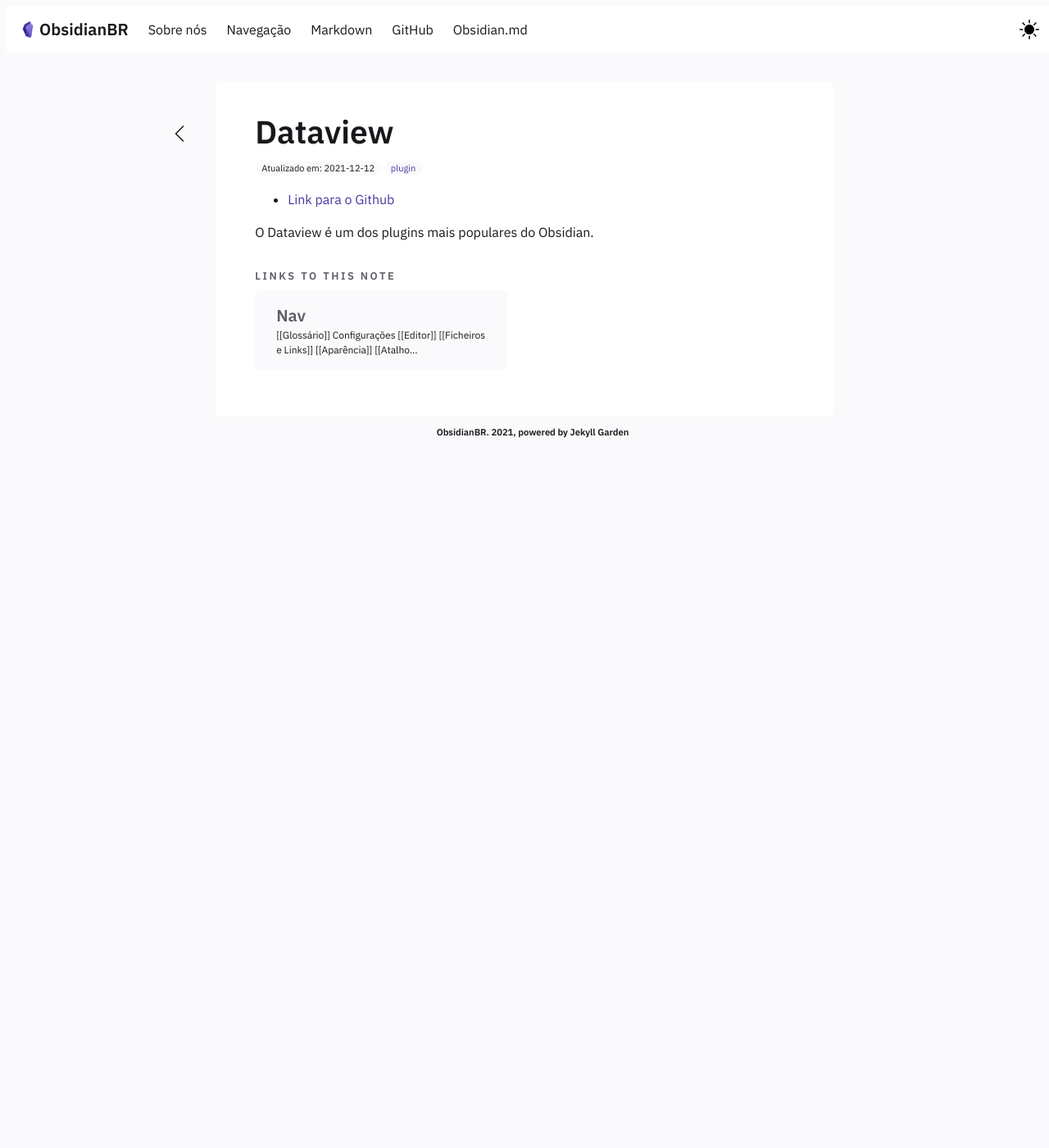
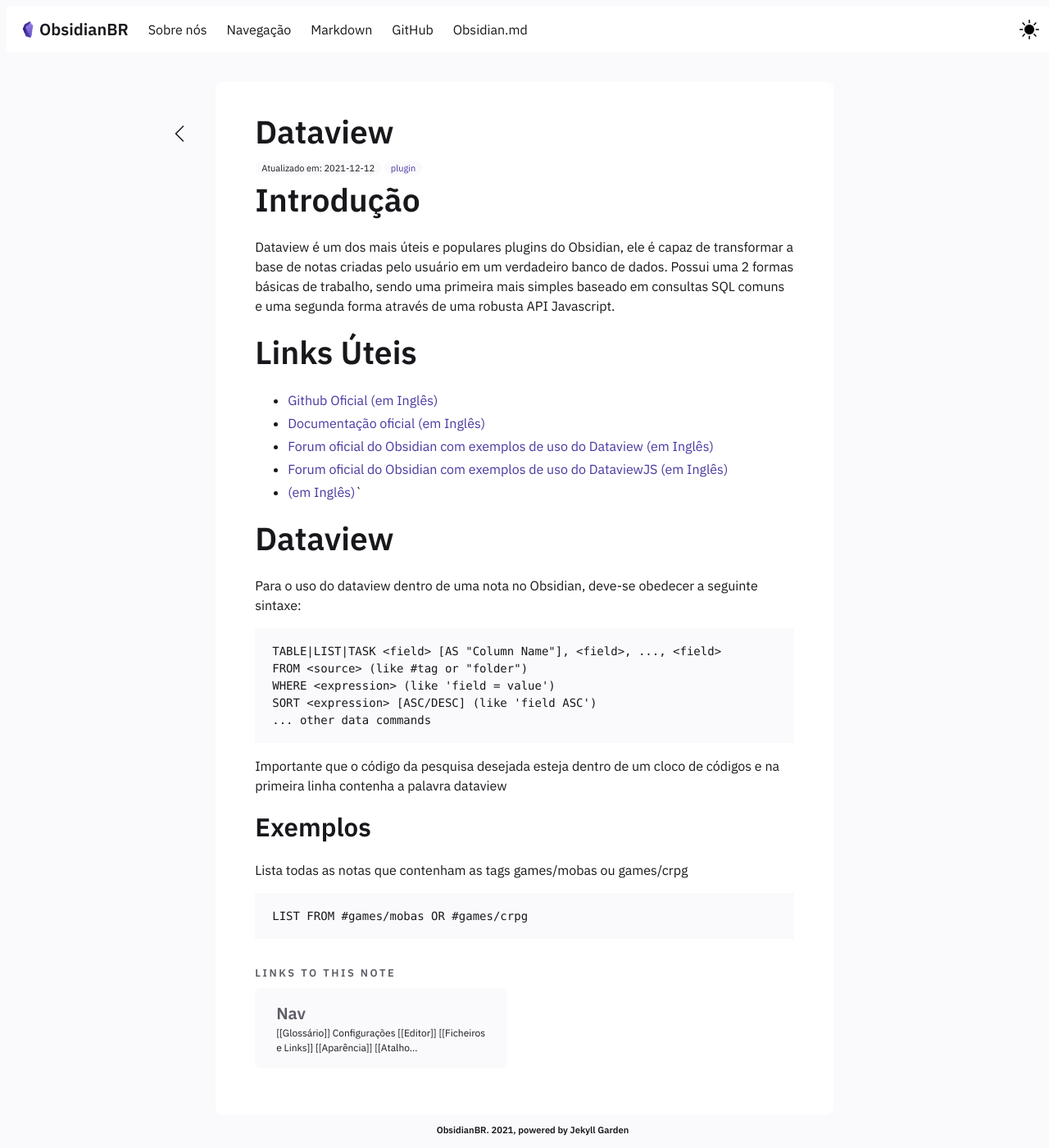
Before and after one commit to obsidianbr/obsidianbr.github.io, a Jekyll site: the page built from _notes/Public/Plugins/Dataview.md, in a window 1280 px wide and 1400 px high. Shown: the whole window at 82% size. Built offline with Jekyll 4.4.1, drawn with Linux system fonts in a browser that asks for light colours.

Commit message:
Informações acerca do Plugin Dataview

````diff
--- a/_notes/Public/Plugins/Dataview.md
+++ b/_notes/Public/Plugins/Dataview.md
@@ -5,6 +5,32 @@ date : 12-12-2021
 tags: plugin
 ---
 
-- [Link para o Github](https://github.com/blacksmithgu/obsidian-dataview)
+# Introdução
+Dataview é um dos mais úteis e populares plugins do Obsidian, ele é capaz de transformar a base de notas criadas pelo usuário em um verdadeiro banco de dados. Possui uma 2 formas básicas de trabalho, sendo uma primeira mais simples baseado em consultas SQL comuns e uma segunda forma através de uma robusta API Javascript.
 
-O Dataview é um dos plugins mais populares do Obsidian.
+# Links Úteis
+
+- [Github Oficial (em Inglês)](https://github.com/blacksmithgu/obsidian-dataview)
+- [Documentação oficial (em Inglês)](https://blacksmithgu.github.io/obsidian-dataview/)
+- [Forum oficial do Obsidian com exemplos de uso do Dataview (em Inglês)](https://forum.obsidian.md/t/dataview-plugin-snippet-showcase/)
+- [Forum oficial do Obsidian com exemplos de uso do DataviewJS  (em Inglês)](https://forum.obsidian.md/t/dataviewjs-snippet-showcase)
+- [ (em Inglês)]()`
+
+# Dataview
+Para o uso do dataview dentro de uma nota no Obsidian, deve-se obedecer a seguinte sintaxe:
+
+```dataview
+TABLE|LIST|TASK <field> [AS "Column Name"], <field>, ..., <field> FROM <source> (like #tag or "folder")
+WHERE <expression> (like 'field = value')
+SORT <expression> [ASC/DESC] (like 'field ASC')
+... other data commands
+```
+
+Importante que o código da pesquisa desejada esteja dentro de um cloco de códigos e na primeira linha contenha a palavra dataview
+
+## Exemplos
+
+Lista todas as notas que contenham as tags games/mobas ou games/crpg
+```dataview
+LIST FROM #games/mobas OR #games/crpg
+```
````
